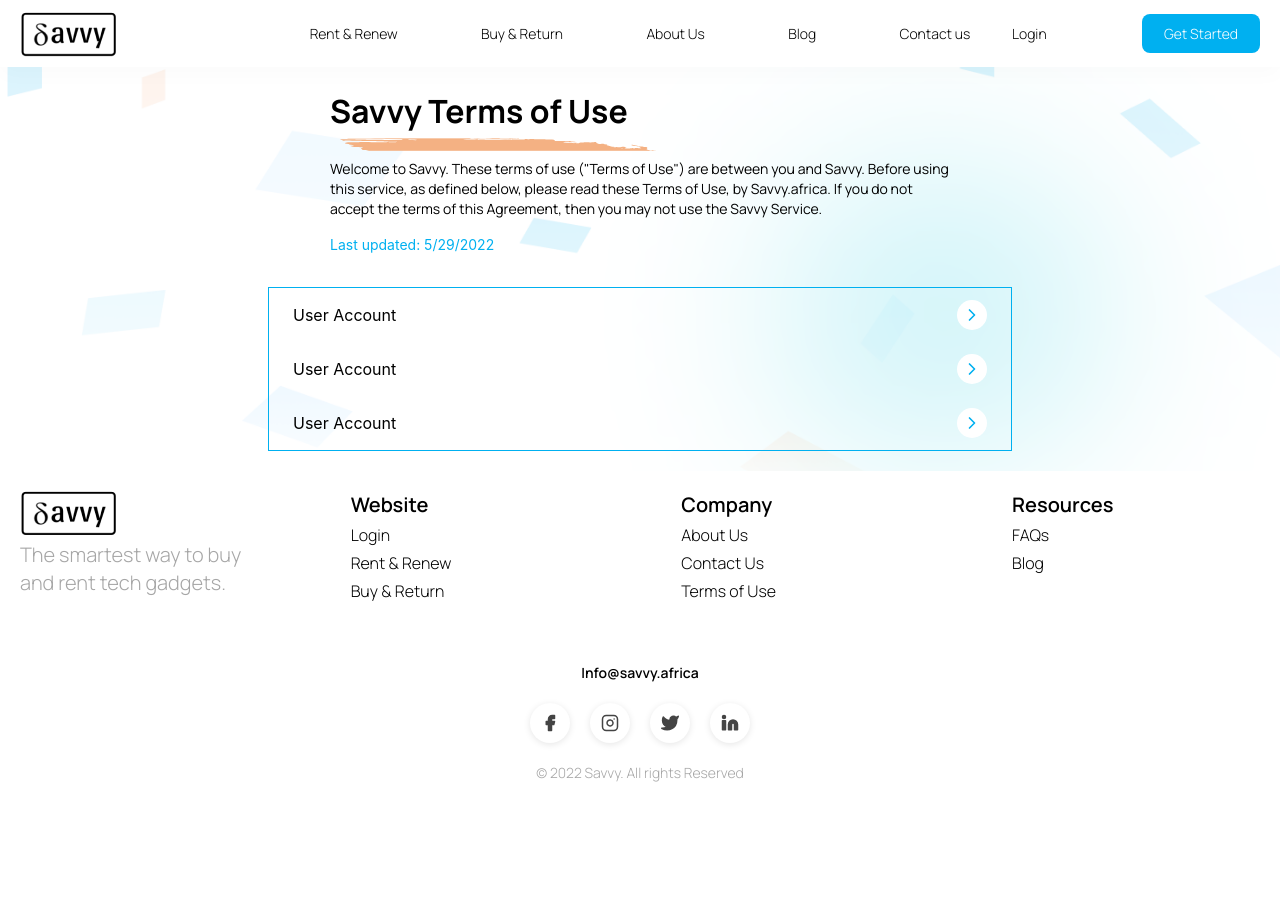
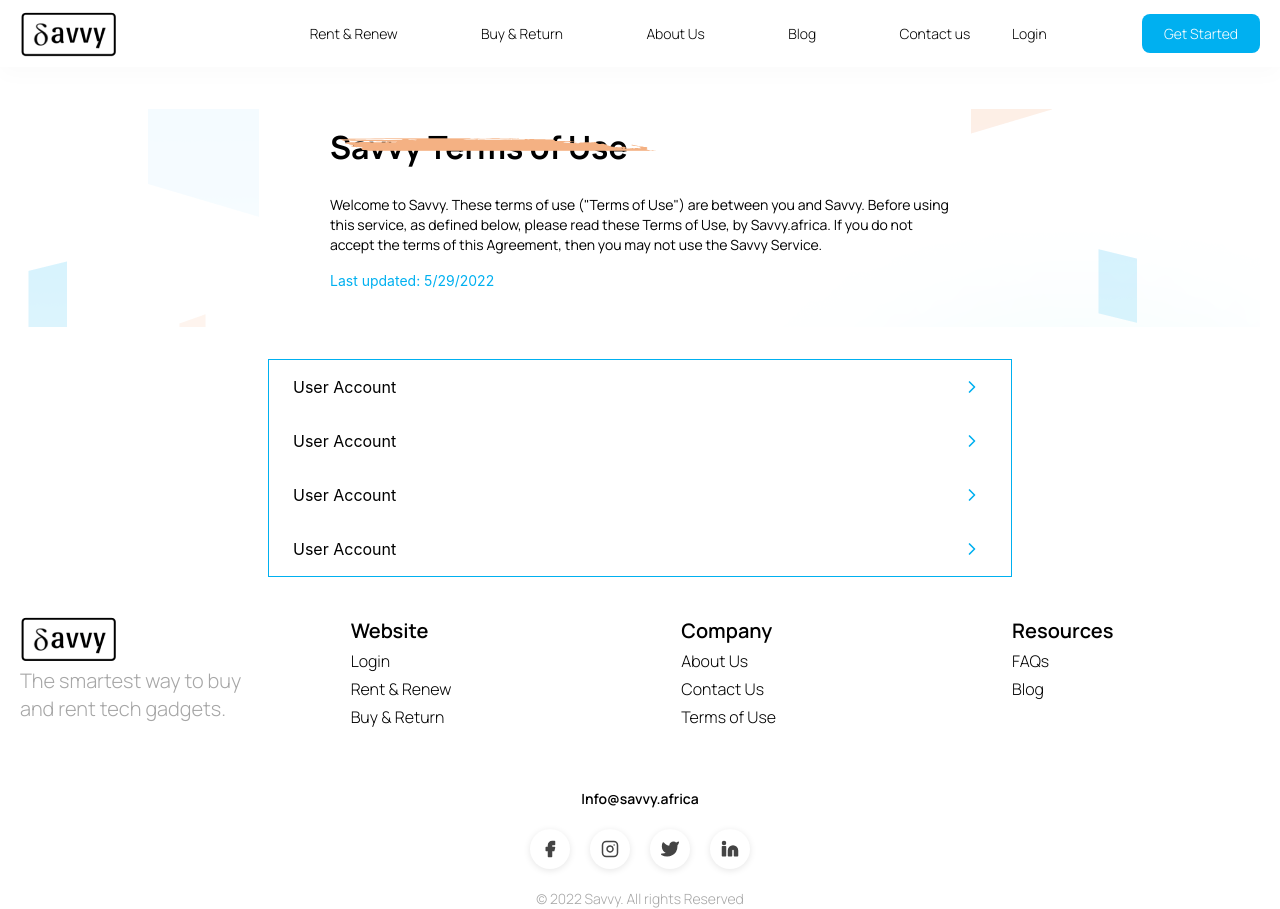
Before and after one commit to SavvyAfrica/savvyWaitlist, a Next.js app: page /terms in a window 1280 px wide. Before the commit the page ends 800 px from the top, so only its background shows below. Built offline with nearby package versions, Linux system fonts and the light colour scheme.

Commit message:
Fixed issues on site

```diff
--- a/features/termOfUse/headSection/headSection.tsx
+++ b/features/termOfUse/headSection/headSection.tsx
@@ -1,36 +1,38 @@
-import Image from "next/image";
-import React from "react";
-import { Text } from "../../../components/typography/typography";
-import Terms from "../terms/terms";
+import Image from 'next/image'
+import React from 'react'
+import { Text } from '../../../components/typography/typography'
+import Terms from '../terms/terms'
 
 function HeadSection() {
   return (
-    <div className="heading w-full flex flex-col justify-center items-center px-5 py-5">
-      <div className="w-[50%] relative flex flex-col justify-center items-center  ">
-        <div className="flex justify-start items-start w-full">
-          <Text variant="home_heading_4_32px" className="font-bold">
+    <div className=' w-full flex flex-col justify-center items-center px-5 py-5 '>
+      <div className='heading flex justify-center min-h-[30vh]'>
+        <div className='w-[50%] relative flex flex-col justify-center items-center  '>
+          <div className='flex justify-start items-start w-full'>
+            <Text variant='home_heading_4_32px' className='font-bold'>
               Savvy Terms of Use
             </Text>
           </div>
-        <div className="absolute top-2 left-0">
-          <Image src={"/Decore.svg"} width={400} height={100} />
+          <div className='absolute top-2 left-0'>
+            <Image src={'/Decore.svg'} width={400} height={100} />
           </div>
-        <div className=" mt-6">
-          <Text variant="paragraph_3" className="font-normal text-sm">
+          <div className=' mt-6'>
+            <Text variant='paragraph_3' className='font-normal text-sm'>
               Welcome to Savvy. These terms of use ("Terms of Use") are between
               you and Savvy. Before using this service, as defined below, please
               read these Terms of Use, by Savvy.africa. If you do not accept the
               terms of this Agreement, then you may not use the Savvy Service.
             </Text>
 
-          <p className="font-normal text-sm text-[#00B0F0] mt-4">
+            <p className='font-normal text-sm text-[#00B0F0] mt-4'>
               Last updated: 5/29/2022
             </p>
           </div>
         </div>
+      </div>
       <Terms />
     </div>
-  );
+  )
 }
 
-export default HeadSection;
+export default HeadSection
--- a/features/termOfUse/terms/terms.tsx
+++ b/features/termOfUse/terms/terms.tsx
@@ -1,119 +1,93 @@
-import React from "react";
-import { ChevronDown, ChevronRight } from "react-feather";
+import React from 'react'
+import { ChevronDown, ChevronRight } from 'react-feather'
 
 function Terms() {
-  const [show, setShow] = React.useState(false);
 
-  const toggleShow = () => {
-    setShow(!show);
-  };
+  const data = [
+    {
+      id: `1`,
+      tittle: `User Account`,
+      description: `Lorem ipsum dolor sit amet, consectetur adipiscing elit, sed do
+            eiusmod tempor incididunt ut labore et dolore magna aliqua. Ut enim
+            ad minim veniam, quis nostrud exercitation ullamco laboris nisi ut
+            aliquip ex ea commodo consequat.`,
+    },
+    {
+      id: `2`,
+      tittle: `User Account`,
+      description: `Lorem ipsum dolor sit amet, consectetur adipiscing elit, sed do
+            eiusmod tempor incididunt ut labore et dolore magna aliqua. Ut enim
+            ad minim veniam, quis nostrud exercitation ullamco laboris nisi ut
+            aliquip ex ea commodo consequat.`,
+    },
+    {
+      id: `3`,
+      tittle: `User Account`,
+      description: `Lorem ipsum dolor sit amet, consectetur adipiscing elit, sed do
+            eiusmod tempor incididunt ut labore et dolore magna aliqua. Ut enim
+            ad minim veniam, quis nostrud exercitation ullamco laboris nisi ut
+            aliquip ex ea commodo consequat.`,
+    },
+    {
+      id: `4`,
+      tittle: `User Account`,
+      description: `Lorem ipsum dolor sit amet, consectetur adipiscing elit, sed do
+            eiusmod tempor incididunt ut labore et dolore magna aliqua. Ut enim
+            ad minim veniam, quis nostrud exercitation ullamco laboris nisi ut
+            aliquip ex ea commodo consequat.`,
+    },
+  ]
+
+  // const toggleShow = (id: number) => {
+  //   if (id === 1) {
+  //     setShow(true)
+  //   } else {
+  //     setShow(false)
+  //   }
+  // }
 
   return (
-    <div className="w-[60%] flex flex-col justify-center items-center mt-8 border border-[#00B0F0] ">
-      <div className="w-full">
-        <div className="flex justify-between w-full px-6 py-3">
-          <div className="flex justify-center items-center ">
-            <h1>User Account</h1>
+    <div className='w-[60%] flex flex-col justify-center items-center mt-8 border border-[#00B0F0] '>
+      {data.map((terms, i) => (
+        <InfoItem terms={terms}/>
+      ))}
+    </div>
+  )
+}
+
+export default Terms
+
+const InfoItem = ({ terms }: {terms: any}) => {
+  const [show, setShow] = React.useState(false)
+
+  return (
+    <div className='w-full'>
+      <div
+        className='flex justify-between w-full px-6 py-3'
+        onClick={() => setShow(!show)}
+      >
+        <div className='flex justify-center items-center '>
+          <h1>{terms.tittle}</h1>
         </div>
 
         <div
           className={`w-[30px] h-[30px] rounded-full flex justify-center items-center ${
-              show == true ? "bg-[#00B0F0]" : "bg-white"
+            show == true ? 'bg-[#00B0F0]' : 'bg-white'
           }`}
-            onClick={toggleShow}
         >
           {show ? (
             <ChevronDown
               size={20}
-                color={`${show == true ? "white" : "#00B0F0"}`}
+              color={`${show == true ? 'white' : '#00B0F0'}`}
             />
           ) : (
-              <ChevronRight
-                size={20}
-                color={`${show == true ? "white" : "#00B0F0"}`}
-              />
+            <ChevronRight size={20} color={`${show ? 'white' : '#00B0F0'}`} />
           )}
         </div>
       </div>
-        <div className="px-6" style={{ display: show ? "block" : "none" }}>
-          <p className="text-[#A6A6A6] pr-8">
-            Lorem ipsum dolor sit amet, consectetur adipiscing elit, sed do
-            eiusmod tempor incididunt ut labore et dolore magna aliqua. Ut enim
-            ad minim veniam, quis nostrud exercitation ullamco laboris nisi ut
-            aliquip ex ea commodo consequat.
-          </p>
+      <div className='px-6' style={{ display: show ? 'block' : 'none' }}>
+        <p className='text-[#A6A6A6] pr-8'>{terms.description}</p>
       </div>
     </div>
-      <div className="w-full">
-        <div className="flex justify-between w-full px-6 py-3">
-          <div className="flex justify-center items-center ">
-            <h1>User Account</h1>
-          </div>
-
-          <div
-            className={`w-[30px] h-[30px] rounded-full flex justify-center items-center ${
-              show == true ? "bg-[#00B0F0]" : "bg-white"
-            }`}
-            onClick={toggleShow}
-          >
-            {show ? (
-              <ChevronDown
-                size={20}
-                color={`${show == true ? "white" : "#00B0F0"}`}
-              />
-            ) : (
-              <ChevronRight
-                size={20}
-                color={`${show == true ? "white" : "#00B0F0"}`}
-              />
-            )}
-          </div>
-        </div>
-        <div className="px-6" style={{ display: show ? "block" : "none" }}>
-          <p className="text-[#A6A6A6] pr-8">
-            Lorem ipsum dolor sit amet, consectetur adipiscing elit, sed do
-            eiusmod tempor incididunt ut labore et dolore magna aliqua. Ut enim
-            ad minim veniam, quis nostrud exercitation ullamco laboris nisi ut
-            aliquip ex ea commodo consequat.
-          </p>
-        </div>
-      </div>
-      <div className="w-full">
-        <div className="flex justify-between w-full px-6 py-3">
-          <div className="flex justify-center items-center ">
-            <h1>User Account</h1>
-          </div>
-
-          <div
-            className={`w-[30px] h-[30px] rounded-full flex justify-center items-center ${
-              show == true ? "bg-[#00B0F0]" : "bg-white"
-            }`}
-            onClick={toggleShow}
-          >
-            {show ? (
-              <ChevronDown
-                size={20}
-                color={`${show == true ? "white" : "#00B0F0"}`}
-              />
-            ) : (
-              <ChevronRight
-                size={20}
-                color={`${show == true ? "white" : "#00B0F0"}`}
-              />
-            )}
-          </div>
-        </div>
-        <div className="px-6" style={{ display: show ? "block" : "none" }}>
-          <p className="text-[#A6A6A6] pr-8">
-            Lorem ipsum dolor sit amet, consectetur adipiscing elit, sed do
-            eiusmod tempor incididunt ut labore et dolore magna aliqua. Ut enim
-            ad minim veniam, quis nostrud exercitation ullamco laboris nisi ut
-            aliquip ex ea commodo consequat.
-          </p>
-        </div>
-      </div>
-    </div>
-  );
+  )
 }
-
-export default Terms;
--- /dev/null
+++ b/pages/blog.tsx
@@ -0,0 +1,9 @@
+import React from 'react'
+
+function Blog() {
+  return (
+    <div>Blog</div>
+  )
+}
+
+export default Blog
--- a/pages/terms.tsx
+++ b/pages/terms.tsx
@@ -1,12 +1,8 @@
-import React from "react";
-import HeadSection from "../features/termOfUse/headSection/headSection";
+import React from 'react'
+import HeadSection from '../features/termOfUse/headSection/headSection'
 
 function TermsOfUse() {
-  return (
-    <div>
-      <HeadSection />
-    </div>
-  );
+  return <HeadSection />
 }
 
-export default TermsOfUse;
+export default TermsOfUse
--- a/styles/globals.css
+++ b/styles/globals.css
@@ -25,8 +25,9 @@
 .heading {
   background-image: url("../assets/png/Background.png");
   background-repeat: no-repeat;
-  background-size: cover;
-  background-position: center;
+  /* background-size: cover;
+  background-position: center; */
+
 }
 .signup, .signin{
   background-position: top;
```
Also changed, not shown: 1 other file (tests, documents, lock files or other folders). Lines whose indentation alone changed are shown as unchanged.
